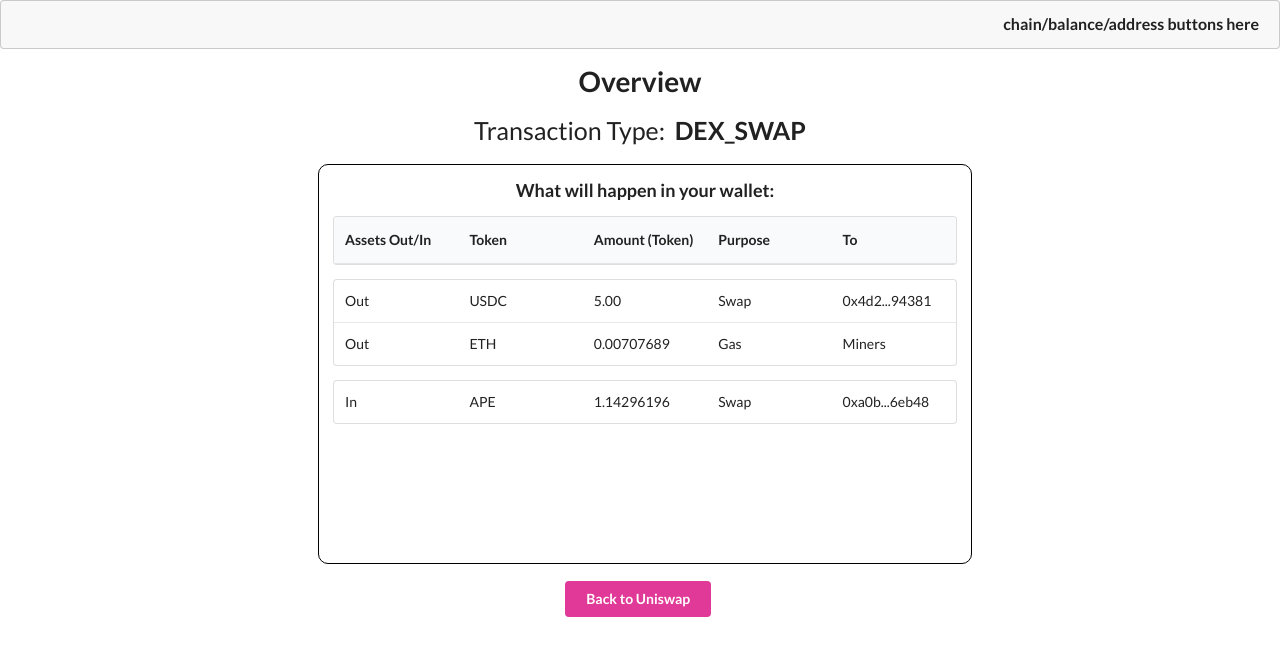
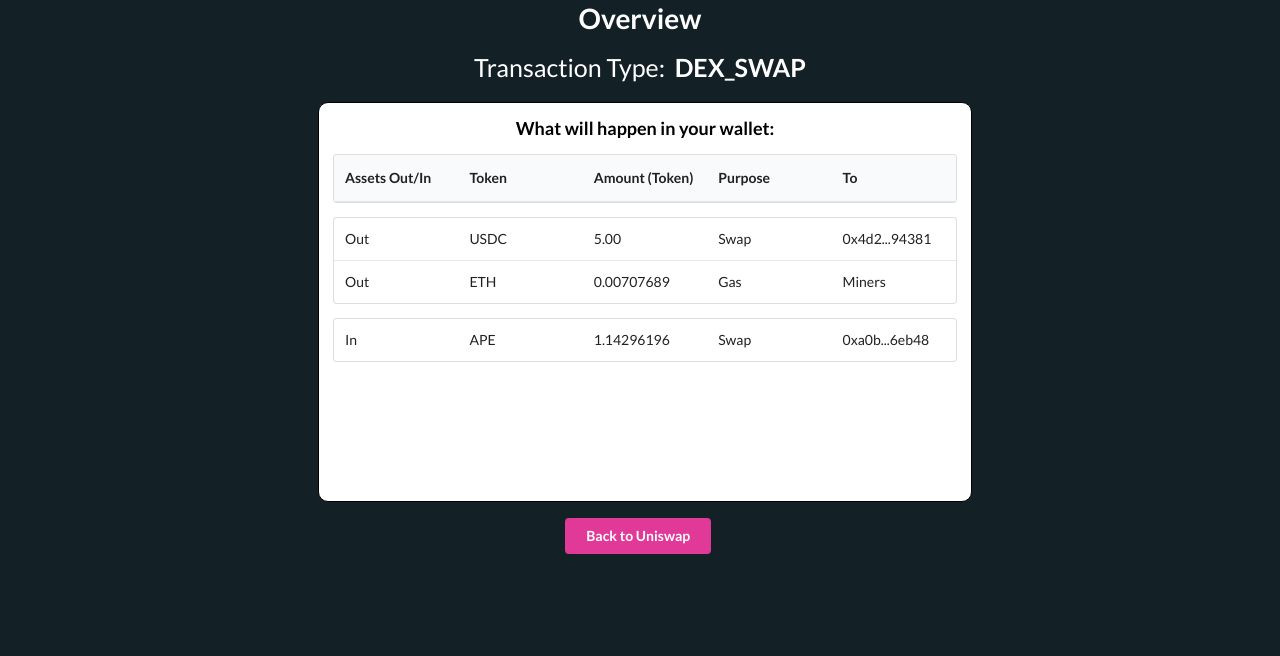
Before and after one commit to MHSiles/crypto-wallet, a React (Create React App) app: page / in a window 1280 px wide. Shown: the top 656 px of the page. Built offline with nearby package versions, Linux system fonts and the light colour scheme.

Commit message:
visual consistency

```diff
--- a/src/components/App.js
+++ b/src/components/App.js
@@ -3,13 +3,15 @@ import Transaction from "./Transaction";
 const App = () => {
 
     return (
-        <div>
-            <div className="ui message">
-                <h1 className="header" style={{display:"flex",justifyContent:"right"}}>
-                chain/balance/address buttons here
+        <div style={{backgroundColor:"#132127", height: "100vh", color:"white"}}>
+            {/* <div className="ui message">
+                <h1 className="header" style={{display:"flex",justifyContent:"left"}}>
+                Transaction Information{/* chain/balance/address buttons here
                 </h1>
-            </div>
+            </div> */}
             <Transaction/>
+
+
         </div>
     )
 
--- a/src/components/Transaction.js
+++ b/src/components/Transaction.js
@@ -135,7 +135,7 @@ const Transaction = () => {
     }
 
 
-    const boxStyling = {border: "solid 1px black", borderRadius: "10px", minHeight: "400px", margin:"5px"};
+    const boxStyling = {border: "solid 1px black", borderRadius: "10px", minHeight: "400px", margin:"5px", backgroundColor:"white", color:"black"};
 
     const [transaction, setTransaction] = useState([]);
 
```
